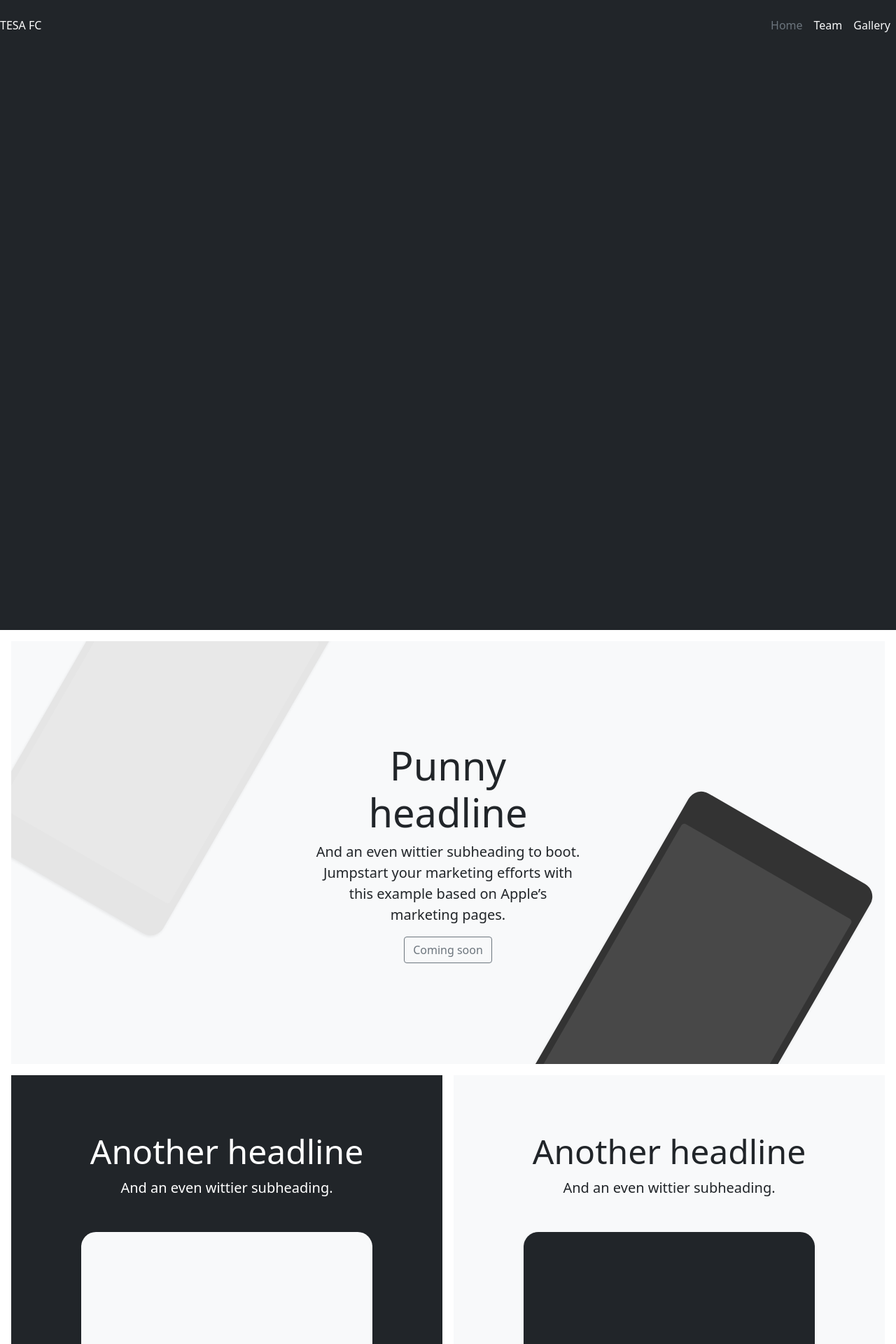
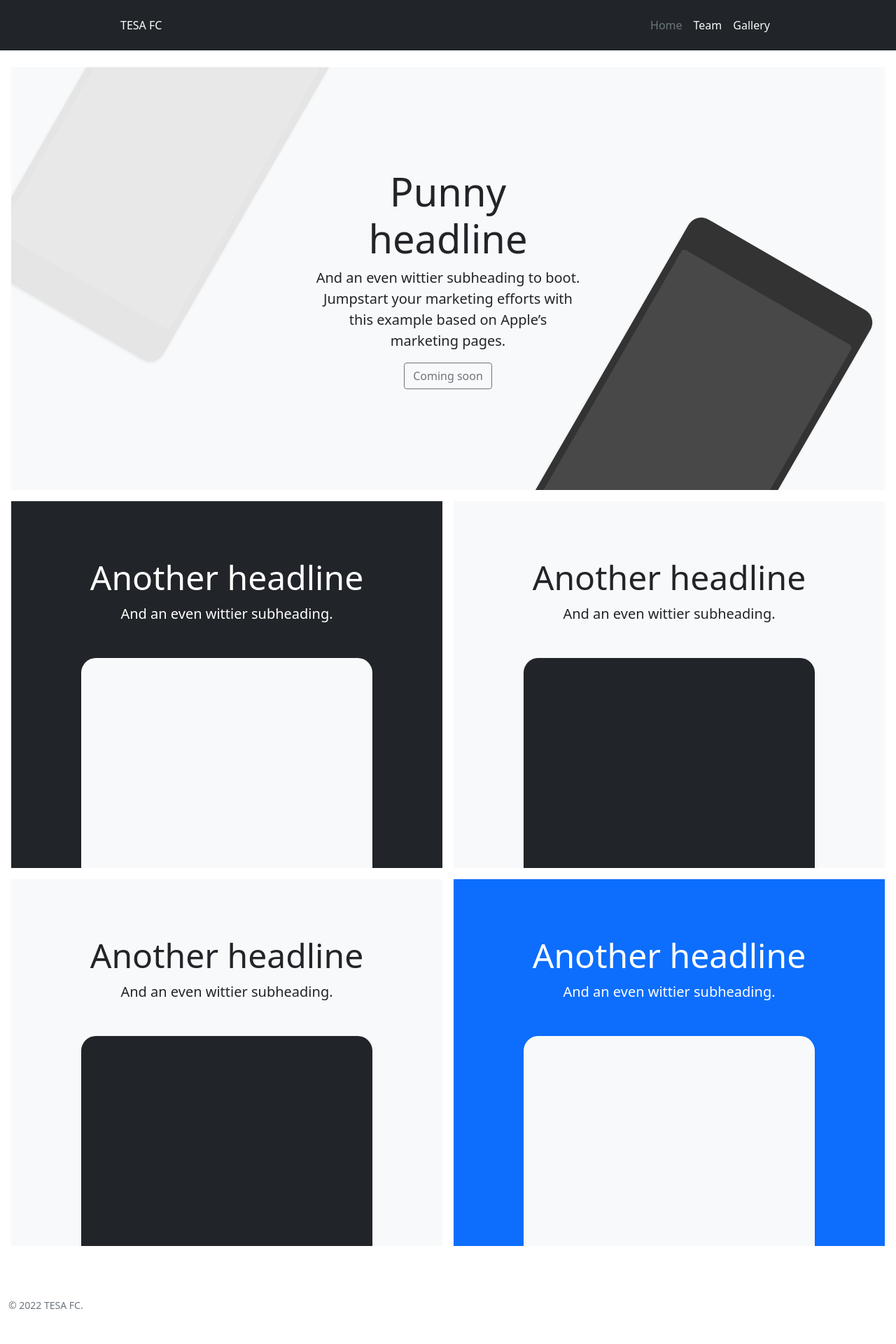
Before and after one commit to tesafc/www2, a Jekyll site: the page built from index.html, in a window 1280 px wide. Shown: the top 1920 px of the page at 70% size. Built offline with Jekyll 4.4.1, drawn with Linux system fonts in a browser that asks for light colours.

Commit message:
Update default.html

```diff
--- a/_layouts/default.html
+++ b/_layouts/default.html
@@ -16,8 +16,8 @@
     <link rel="stylesheet" href="{{ 'assets/stylesheet.css' | relative_url }}">
   </head>
   <body>
-    <div class="vh-100 text-white bg-dark">
-      <header class="d-flex flex-wrap align-items-center justify-content-center justify-content-md-between py-3 mb-4">
+    <div class="vh-75 text-white bg-dark">
+      <header class="container d-flex flex-wrap align-items-center justify-content-center justify-content-md-between py-3 mb-4">
         <a href="/" class="d-flex align-items-center col-md-3 mb-2 mb-md-0 text-white text-decoration-none">{{ site.title }}</a>
         <nav class="nav col-12 col-md-auto mb-2 justify-content-center mb-md-0">
           {% assign currentPage = page.url %}
```
